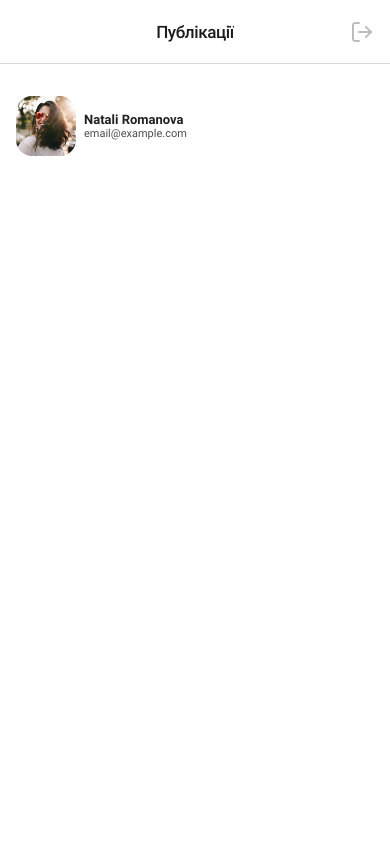
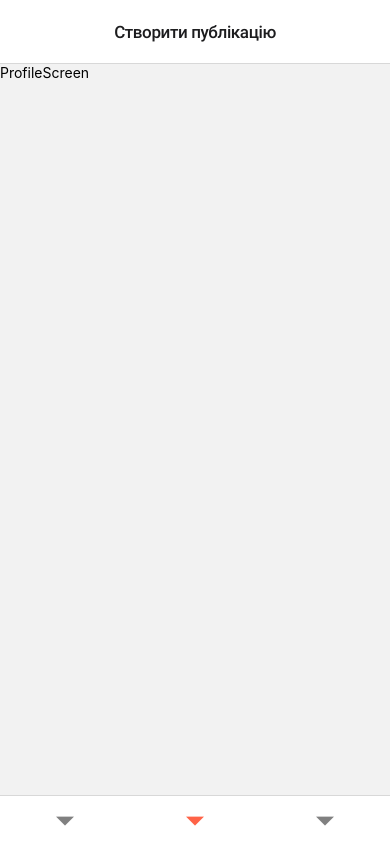
Before and after one commit to made-by-curiosity/post-and-talk, a React Native app: screen /CreatePost in a window 390 px wide. Built offline with nearby package versions, Linux system fonts and the light colour scheme.

Commit message:
add navigation

```diff
--- a/App.js
+++ b/App.js
@@ -1,13 +1,8 @@
 import 'react-native-gesture-handler';
 import { NavigationContainer } from '@react-navigation/native';
-import { createStackNavigator } from '@react-navigation/stack';
+
 import { useFonts } from 'expo-font';
-import PostsScreen from './src/screens/auth/PostsScreen';
-import LoginScreen from './src/screens/auth/LoginScreen';
-import RegisterScreen from './src/screens/auth/RegisterScreen';
-import { LogoutBtn } from './src/components/LogoutBtn/LogoutBtn';
-
-const MainStack = createStackNavigator();
+import { useRoute } from './src/router';
 
 export default function App() {
   const [fontsLoaded] = useFonts({
@@ -17,35 +12,11 @@ export default function App() {
     'Inter-Medium': require('./src/assets/fonts/Inter/static/Inter-Medium.ttf'),
   });
 
+  const routing = useRoute(true);
+
   if (!fontsLoaded) {
     return null;
   }
 
-  return (
-    <NavigationContainer>
-      <MainStack.Navigator initialRouteName="Posts">
-        <MainStack.Screen name="Login" component={LoginScreen} options={{ headerShown: false }} />
-        <MainStack.Screen
-          name="Register"
-          component={RegisterScreen}
-          options={{ headerShown: false }}
-        />
-        <MainStack.Screen
-          name="Posts"
-          component={PostsScreen}
-          options={{
-            title: 'Публікації',
-            headerTitleAlign: 'center',
-            headerTitleStyle: {
-              lineHeight: 22,
-              fontSize: 17,
-              letterSpacing: -0.4,
-              fontFamily: 'Roboto-Medium',
-            },
-            headerRight: () => <LogoutBtn />,
-          }}
-        />
-      </MainStack.Navigator>
-    </NavigationContainer>
-  );
+  return <NavigationContainer>{routing}</NavigationContainer>;
 }
--- /dev/null
+++ b/src/router.js
@@ -0,0 +1,80 @@
+import { createStackNavigator } from '@react-navigation/stack';
+import { createBottomTabNavigator } from '@react-navigation/bottom-tabs';
+import PostsScreen from './screens/main/PostsScreen';
+import LoginScreen from './screens/auth/LoginScreen';
+import RegisterScreen from './screens/auth/RegisterScreen';
+import CreatePostsScreen from './screens/main/CreatePostScreen';
+import ProfileScreen from './screens/main/ProfileScreen';
+import { LogoutBtn } from './components/LogoutBtn/LogoutBtn';
+
+const Tab = createBottomTabNavigator();
+const AuthStack = createStackNavigator();
+
+export const useRoute = isLoggedIn => {
+  if (!isLoggedIn) {
+    return (
+      <AuthStack.Navigator initialRouteName="Posts">
+        <AuthStack.Screen name="Login" component={LoginScreen} options={{ headerShown: false }} />
+        <AuthStack.Screen
+          name="Register"
+          component={RegisterScreen}
+          options={{ headerShown: false }}
+        />
+      </AuthStack.Navigator>
+    );
+  }
+  return (
+    <Tab.Navigator
+      initialRouteName="Posts"
+      screenOptions={{
+        tabBarShowLabel: false,
+        tabBarActiveTintColor: 'tomato',
+        tabBarInactiveTintColor: 'gray',
+      }}
+    >
+      <Tab.Screen
+        name="Posts"
+        component={PostsScreen}
+        options={{
+          title: 'Публікації',
+          headerTitleAlign: 'center',
+          headerTitleStyle: {
+            lineHeight: 22,
+            fontSize: 17,
+            letterSpacing: -0.4,
+            fontFamily: 'Roboto-Medium',
+          },
+          headerRight: () => <LogoutBtn />,
+        }}
+      />
+      <Tab.Screen
+        name="CreatePost"
+        component={CreatePostsScreen}
+        options={{
+          title: 'Створити публікацію',
+          headerTitleAlign: 'center',
+          headerTitleStyle: {
+            lineHeight: 22,
+            fontSize: 17,
+            letterSpacing: -0.4,
+            fontFamily: 'Roboto-Medium',
+          },
+        }}
+      />
+      <Tab.Screen
+        name="Profile"
+        component={ProfileScreen}
+        options={{
+          title: 'Профіль',
+          headerTitleAlign: 'center',
+          headerTitleStyle: {
+            lineHeight: 22,
+            fontSize: 17,
+            letterSpacing: -0.4,
+            fontFamily: 'Roboto-Medium',
+          },
+        }}
+      />
+    </Tab.Navigator>
+  );
+};
--- /dev/null
+++ b/src/screens/main/CreatePostScreen.js
@@ -0,0 +1,9 @@
+import { Text, View } from 'react-native';
+
+export default function CreatePostsScreen() {
+  return (
+    <View>
+      <Text>ProfileScreen</Text>
+    </View>
+  );
+}
--- /dev/null
+++ b/src/screens/main/ProfileScreen.js
@@ -0,0 +1,9 @@
+import { Text, View } from 'react-native';
+
+export default function ProfileScreen() {
+  return (
+    <View>
+      <Text>ProfileScreen</Text>
+    </View>
+  );
+}
```
Also changed, not shown: src/screens/main/PostsScreen.js (renamed from src/screens/auth/PostsScreen.js).
